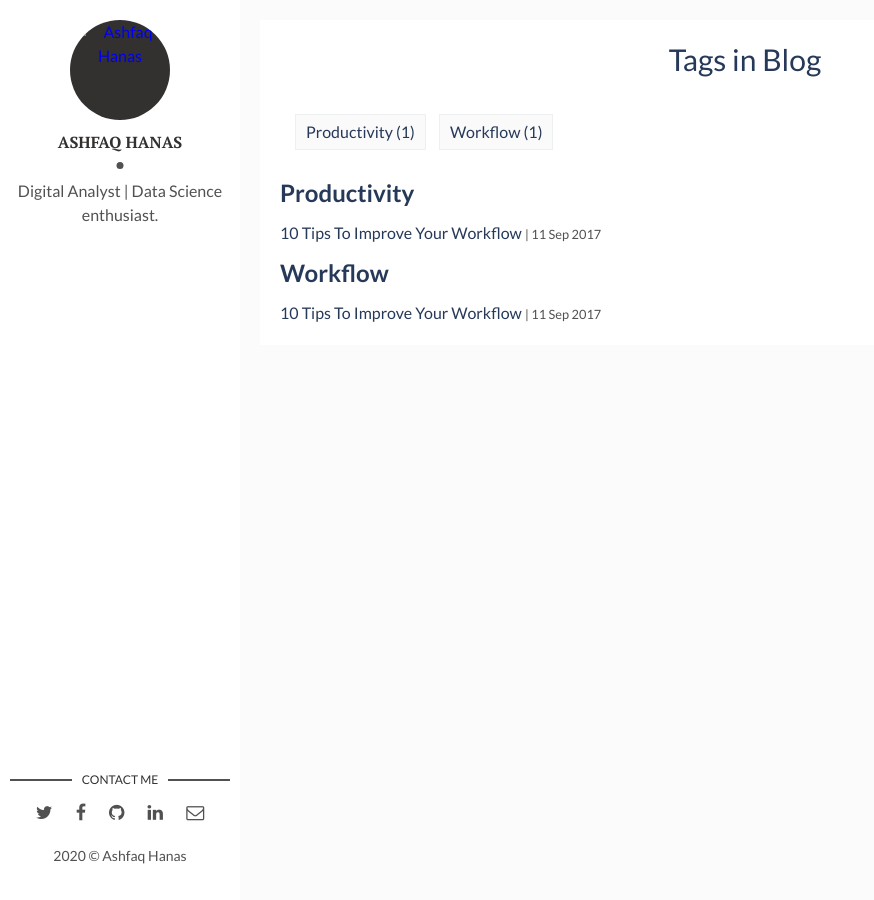
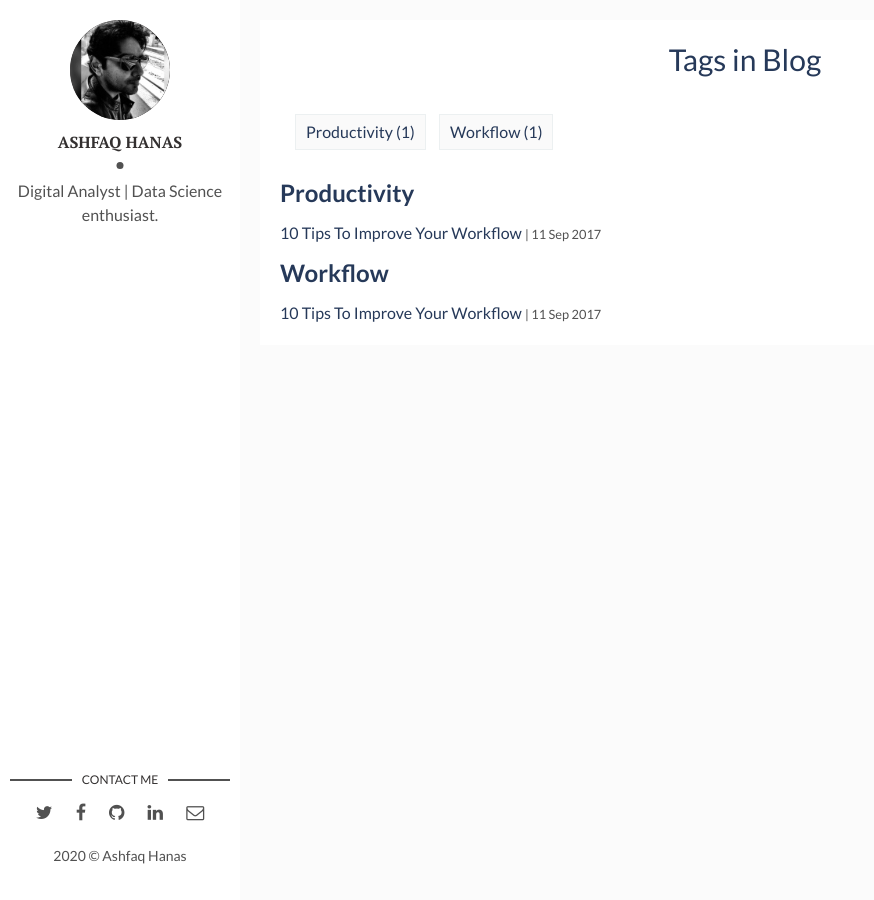
Before and after one commit to Ashfaq-Hanas/ashfaq-hanas.github.io, a Jekyll site: the page built from tags.html, in a window 1280 px wide. Shown: the whole page, without its empty margins (0-874 px from the left). Built offline with Jekyll 4.4.1, drawn with Linux system fonts in a browser that asks for light colours.

Commit message:
changed profile pic src

```diff
--- a/_config.yml
+++ b/_config.yml
@@ -8,7 +8,7 @@ site-twitter: #if your site has a twitter account, enter it here
 
 # Author Settings
 author: Ashfaq Hanas # add your name
-author-img: "ashfaq-hanas.jpg" # add your photo
+author-img: ashfaq-hanas.jpg # add your photo
 about-author: Digital Analyst | Data Science enthusiast. # add description
 social-twitter: # add your Twitter handle
 social-facebook: # add your Facebook handle
--- a/_layouts/main.html
+++ b/_layouts/main.html
@@ -6,7 +6,7 @@ layout: default
   <header>
     <div class="about">
       <div class="cover-author-image">
-        <a href="{{site.baseurl}}/"><img src="assets/img/{% if site.author-img %}{{site.author-img}}{% endif %}" alt="{{site.author}}"></a>
+        <a href="{{site.baseurl}}/"><img src="{{site.baseurl}}/assets/img/{% if site.author-img %}{{site.author-img}}{% endif %}" alt="{{site.author}}"></a>
       </div>
       <div class="author-name">{{site.author}}</div>
       <p>{{site.about-author}}</p>
```
